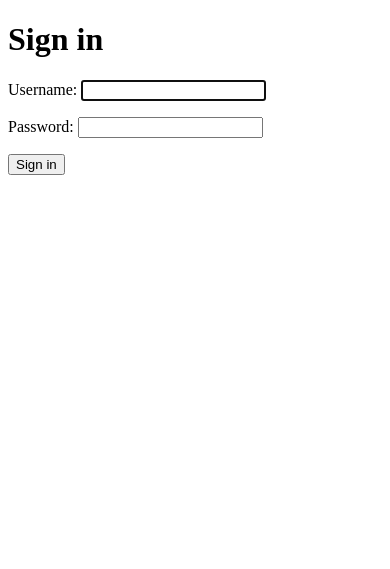
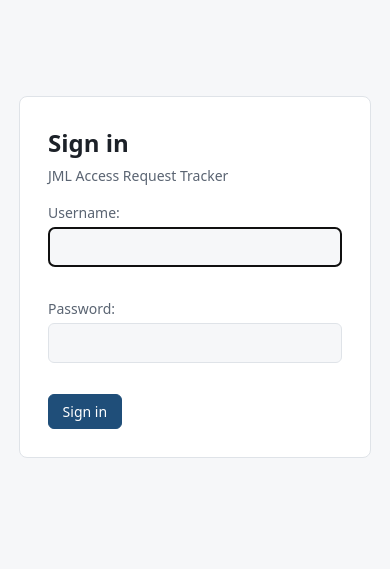
Before and after one commit to protectIDmarc/jmltracker, a Django app: page /accounts/login/ in a window 390 px wide. Shown: the top 569 px of the page. Run offline with Django 5.2, Linux system fonts and the light colour scheme.

Commit message:
Add paginated request list and detail views
Provide the read paths: a paginated list of every access request and a
detail view showing the full record, behind a real base template with
navigation.

Both querysets use select_related and prefetch_related so a page costs a
fixed number of queries regardless of how many rows it shows. Without
them the template's per-row access to the employee and the related
systems would fire two extra queries per row, turning a ten-row page
into twenty-one queries.

An out-of-range page number shows the last page rather than raising 404,
so a stale bookmark degrades gracefully instead of breaking.

The list lives at /requests/ and the root URL redirects to it. Root is
kept as a landing slot for the dashboard so that adding it later moves
no existing URL. Navigation links only to routes that exist.

The detail view labels the systems according to the request type - grant
for a joiner, revoke for a leaver, affected for a mover - matching the
intent the request records. Retired systems still render on the requests
that reference them, marked as retired, because history must keep naming
the system it was actually raised against.

```diff
--- /dev/null
+++ b/static/css/app.css
@@ -0,0 +1,258 @@
+/* Hand-written and deliberately small: no CSS framework, so there is no build
+   step and nothing to keep in sync with a dependency. */
+
+:root {
+    --bg: #f6f7f9;
+    --surface: #ffffff;
+    --border: #dfe3e8;
+    --text: #1c2128;
+    --muted: #5a6472;
+    --accent: #1f4e79;
+    --accent-text: #ffffff;
+
+    --status-draft: #6b7280;
+    --status-pending: #b45309;
+    --status-approved: #15803d;
+    --status-rejected: #b91c1c;
+    --status-completed: #1d4ed8;
+    --status-cancelled: #6b7280;
+}
+
+@media (prefers-color-scheme: dark) {
+    :root {
+        --bg: #14171c;
+        --surface: #1c2028;
+        --border: #2f3540;
+        --text: #e6e9ee;
+        --muted: #9aa4b2;
+        --accent: #7aa7d4;
+        --accent-text: #14171c;
+
+        --status-draft: #9aa4b2;
+        --status-pending: #d99a3a;
+        --status-approved: #4ec27e;
+        --status-rejected: #e5766e;
+        --status-completed: #6fa4f0;
+        --status-cancelled: #9aa4b2;
+    }
+}
+
+* { box-sizing: border-box; }
+
+body {
+    margin: 0;
+    background: var(--bg);
+    color: var(--text);
+    font: 16px/1.5 system-ui, -apple-system, "Segoe UI", Roboto, sans-serif;
+}
+
+a { color: var(--accent); }
+
+/* --- Layout --- */
+
+.site-header {
+    background: var(--surface);
+    border-bottom: 1px solid var(--border);
+}
+
+.site-header .inner,
+main.container {
+    max-width: 60rem;
+    margin: 0 auto;
+    padding: 0 1rem;
+}
+
+.site-header .inner {
+    display: flex;
+    flex-wrap: wrap;
+    align-items: center;
+    gap: 1rem;
+    padding-top: 0.75rem;
+    padding-bottom: 0.75rem;
+}
+
+.brand {
+    font-weight: 600;
+    text-decoration: none;
+    color: var(--text);
+}
+
+.site-header nav {
+    display: flex;
+    gap: 1rem;
+    margin-right: auto;
+}
+
+.site-header nav a {
+    text-decoration: none;
+    color: var(--muted);
+    padding: 0.25rem 0;
+    border-bottom: 2px solid transparent;
+}
+
+.site-header nav a.active,
+.site-header nav a:hover {
+    color: var(--text);
+    border-bottom-color: var(--accent);
+}
+
+.session {
+    display: flex;
+    align-items: center;
+    gap: 0.75rem;
+    font-size: 0.875rem;
+    color: var(--muted);
+}
+
+main.container { padding-top: 2rem; padding-bottom: 3rem; }
+
+h1 { font-size: 1.5rem; margin: 0 0 0.25rem; }
+
+.subtitle { color: var(--muted); margin: 0 0 1.5rem; }
+
+/* --- Buttons --- */
+
+button, .button {
+    font: inherit;
+    font-size: 0.875rem;
+    padding: 0.4rem 0.85rem;
+    border: 1px solid var(--border);
+    border-radius: 0.375rem;
+    background: var(--surface);
+    color: var(--text);
+    cursor: pointer;
+    text-decoration: none;
+}
+
+button:hover, .button:hover { border-color: var(--accent); }
+
+button.primary {
+    background: var(--accent);
+    border-color: var(--accent);
+    color: var(--accent-text);
+}
+
+/* --- Cards and tables --- */
+
+.card {
+    background: var(--surface);
+    border: 1px solid var(--border);
+    border-radius: 0.5rem;
+    overflow: hidden;
+}
+
+.table-scroll { overflow-x: auto; }
+
+table { width: 100%; border-collapse: collapse; }
+
+th, td {
+    text-align: left;
+    padding: 0.7rem 1rem;
+    border-bottom: 1px solid var(--border);
+    vertical-align: top;
+}
+
+th {
+    font-size: 0.75rem;
+    text-transform: uppercase;
+    letter-spacing: 0.04em;
+    color: var(--muted);
+    font-weight: 600;
+}
+
+tbody tr:last-child td { border-bottom: none; }
+
+td a { font-weight: 500; }
+
+.muted { color: var(--muted); font-size: 0.875rem; }
+
+/* --- Status badges --- */
+
+.badge {
+    display: inline-block;
+    font-size: 0.75rem;
+    font-weight: 600;
+    padding: 0.15rem 0.55rem;
+    border-radius: 999px;
+    border: 1px solid currentColor;
+    white-space: nowrap;
+}
+
+.badge.status-draft { color: var(--status-draft); }
+.badge.status-pending { color: var(--status-pending); }
+.badge.status-approved { color: var(--status-approved); }
+.badge.status-rejected { color: var(--status-rejected); }
+.badge.status-completed { color: var(--status-completed); }
+.badge.status-cancelled { color: var(--status-cancelled); }
+
+/* --- Detail view --- */
+
+.detail-grid {
+    display: grid;
+    grid-template-columns: 11rem 1fr;
+    gap: 0.75rem 1.5rem;
+    padding: 1.25rem;
+}
+
+.detail-grid dt { color: var(--muted); font-size: 0.875rem; }
+.detail-grid dd { margin: 0; }
+
+@media (max-width: 34rem) {
+    .detail-grid { grid-template-columns: 1fr; gap: 0.25rem 0; }
+    .detail-grid dd { margin-bottom: 0.75rem; }
+}
+
+.system-list { list-style: none; margin: 0; padding: 0; display: flex; flex-wrap: wrap; gap: 0.4rem; }
+
+.system-list li {
+    font-size: 0.8125rem;
+    padding: 0.15rem 0.55rem;
+    border: 1px solid var(--border);
+    border-radius: 0.375rem;
+}
+
+.system-list li.inactive { color: var(--muted); font-style: italic; }
+
+.notes { white-space: pre-wrap; margin: 0; }
+
+/* --- Pagination --- */
+
+.pagination {
+    display: flex;
+    align-items: center;
+    gap: 1rem;
+    margin-top: 1.25rem;
+    font-size: 0.875rem;
+    color: var(--muted);
+}
+
+.pagination .spacer { margin-left: auto; }
+
+/* --- Empty state --- */
+
+.empty { padding: 2.5rem 1rem; text-align: center; color: var(--muted); }
+
+/* --- Login page --- */
+
+.auth {
+    max-width: 22rem;
+    margin: 4rem auto;
+    padding: 1.75rem;
+}
+
+.auth p { margin: 0 0 1rem; }
+.auth label { display: block; font-size: 0.875rem; color: var(--muted); margin-bottom: 0.25rem; }
+
+.auth input[type="text"],
+.auth input[type="password"] {
+    width: 100%;
+    font: inherit;
+    padding: 0.45rem 0.6rem;
+    margin-bottom: 0.9rem;
+    border: 1px solid var(--border);
+    border-radius: 0.375rem;
+    background: var(--bg);
+    color: var(--text);
+}
+
+.errorlist { color: var(--status-rejected); font-size: 0.875rem; padding-left: 1rem; }
--- a/templates/base.html
+++ b/templates/base.html
@@ -1,13 +1,39 @@
-{# Minimal shell only. The real base template and nav land at M3. #}
-<!doctype html>
+{% load static %}<!doctype html>
 <html lang="en">
 <head>
   <meta charset="utf-8">
   <meta name="viewport" content="width=device-width, initial-scale=1">
   <title>{% block title %}JML Access Request Tracker{% endblock %}</title>
+  <link rel="stylesheet" href="{% static 'css/app.css' %}">
 </head>
 <body>
-  <main>
+  {% if user.is_authenticated %}
+    <header class="site-header">
+      <div class="inner">
+        <a class="brand" href="{% url 'home' %}">JML Access Request Tracker</a>
+        <nav>
+          {# Only routes that exist are linked. The dashboard arrives at M6. #}
+          <a href="{% url 'request_list' %}"
+             class="{% if request.resolver_match.url_name == 'request_list' %}active{% endif %}">Requests</a>
+        </nav>
+        <div class="session">
+          <span>{{ user.get_username }}</span>
+          {# Logout is POST-only in modern Django, so this is a form, not a link. #}
+          <form method="post" action="{% url 'logout' %}">
+            {% csrf_token %}
+            <button type="submit">Sign out</button>
+          </form>
+        </div>
+      </div>
+    </header>
+  {% endif %}
+
+  <main class="container">
+    {% if messages %}
+      {% for message in messages %}
+        <p class="muted">{{ message }}</p>
+      {% endfor %}
+    {% endif %}
     {% block content %}{% endblock %}
   </main>
 </body>
--- a/templates/registration/login.html
+++ b/templates/registration/login.html
@@ -8,15 +8,20 @@ as" shortcut. The README is the single place demo credentials are published.
 {% block title %}Sign in — JML Access Request Tracker{% endblock %}
 
 {% block content %}
+  <div class="card auth">
     <h1>Sign in</h1>
+    <p class="muted">JML Access Request Tracker</p>
 
     {% if form.errors %}
-    <p>Your username and password did not match. Please try again.</p>
+      <p class="errorlist">Your username and password did not match. Please try again.</p>
     {% endif %}
 
     <form method="post">
       {% csrf_token %}
       {{ form.as_p }}
-    <button type="submit">Sign in</button>
+      <button type="submit" class="primary">Sign in</button>
+      {# Preserves ?next= so a deep link survives the login redirect. #}
+      <input type="hidden" name="next" value="{{ next }}">
     </form>
+  </div>
 {% endblock %}
--- a/tracker/urls.py
+++ b/tracker/urls.py
@@ -3,5 +3,9 @@ from django.urls import path
 from . import views
 
 urlpatterns = [
+    # Root is a landing slot: it redirects to the list today and becomes the
+    # dashboard at M6, so no URL below has to move.
     path("", views.home, name="home"),
+    path("requests/", views.request_list, name="request_list"),
+    path("requests/<int:pk>/", views.request_detail, name="request_detail"),
 ]
```
Also changed, not shown: templates/tracker/home.html (deleted, +0 -11 lines), templates/tracker/request_detail.html (added, +92 -0 lines), templates/tracker/request_list.html (added, +63 -0 lines), tracker/views.py (+60 -5 lines), README.md. Lines whose indentation alone changed are shown as unchanged.
